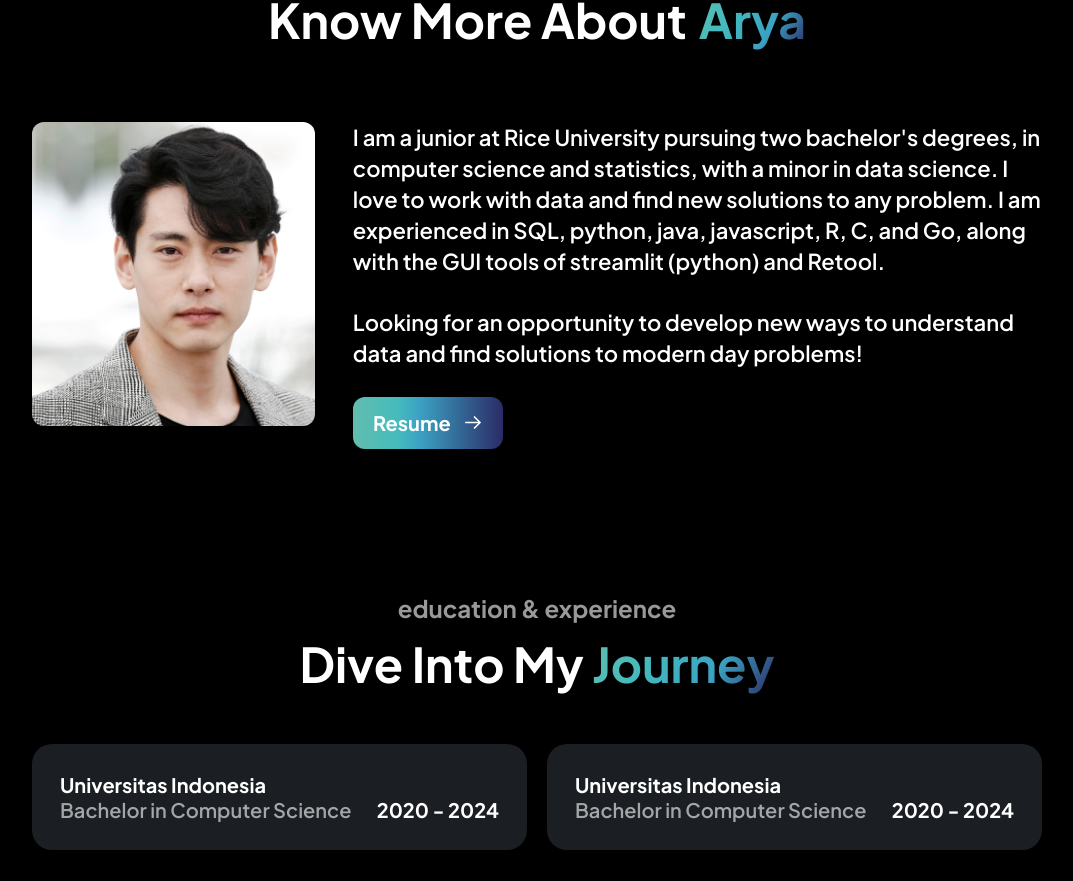
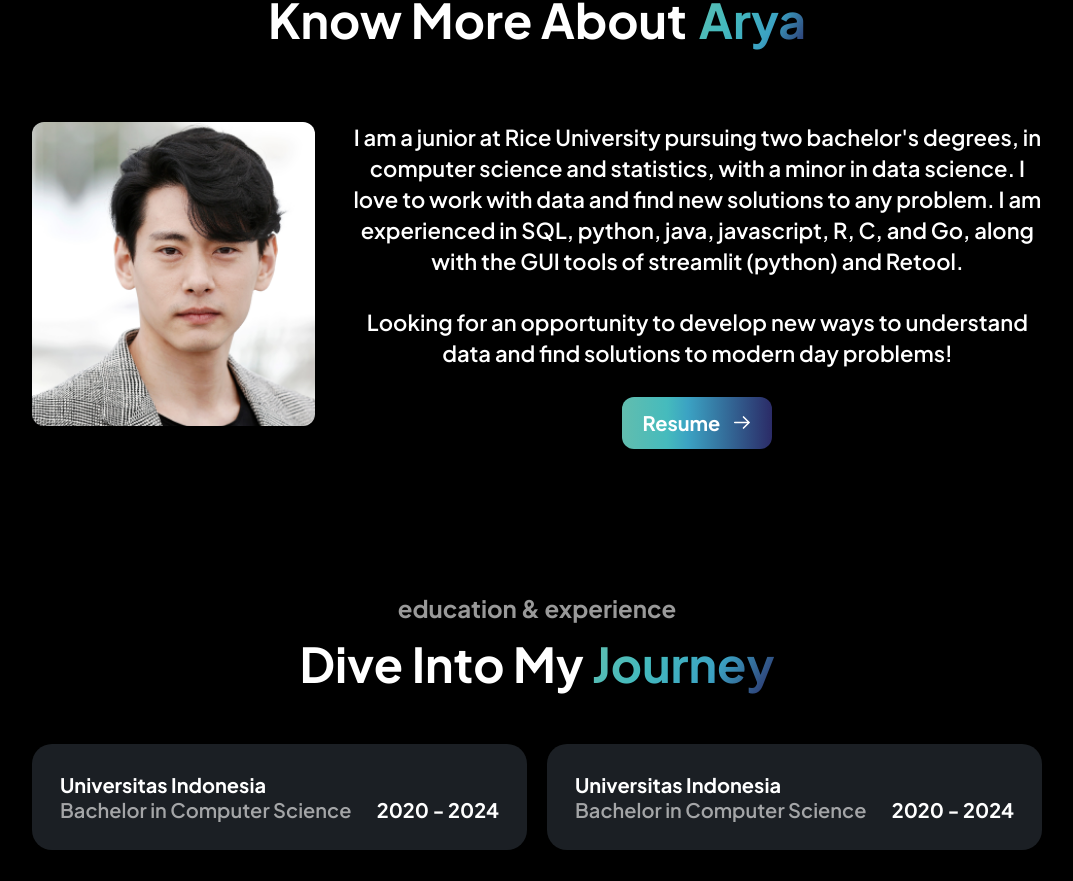
Before and after one commit to adampryono/portfolio-brisbane, a Next.js app: page / in a window 1280 px wide. Shown: the part 819-1700 px from the top of the page, without its empty margins (103-1176 px from the left). Built offline with nearby package versions, Linux system fonts and the light colour scheme.

Commit message:
fix about section

```diff
--- a/src/app/portfolio/AboutSection.jsx
+++ b/src/app/portfolio/AboutSection.jsx
@@ -54,7 +54,7 @@ export default function AboutSection() {
                   className="h-[304px] w-full rounded-[12px] object-cover md:h-auto"
                 />
               </div>
-              <div className="flex flex-1 flex-col items-start gap-7 md:self-stretch">
+              <div className="flex flex-1 flex-col items-center gap-7 md:self-stretch text-center">
                 <Heading
                   as="h5"
                   className="w-full text-[20px] font-semibold leading-[140%]"
@@ -75,7 +75,7 @@ export default function AboutSection() {
                   size="xs"
                   variant="gradient"
                   shape="round"
-                  className="min-w-[150px] gap-3 rounded-[12px] px-5 font-bold"
+                  className="min-w-[150px] gap-3 rounded-[12px] px-5 font-bold mx-auto"
                   style={{
                     background:
                       "linear-gradient(90deg, #62BDAE 0%, #45BBBD 30%, #3BA2C3 44%, #2B2B67 100%)",
```
